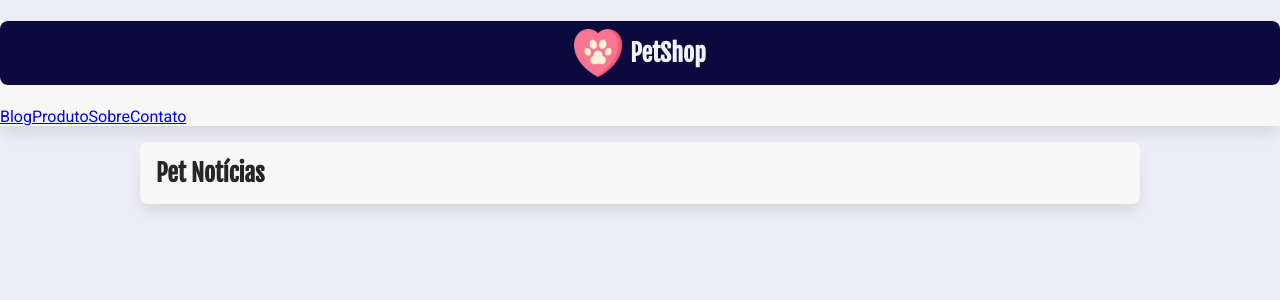
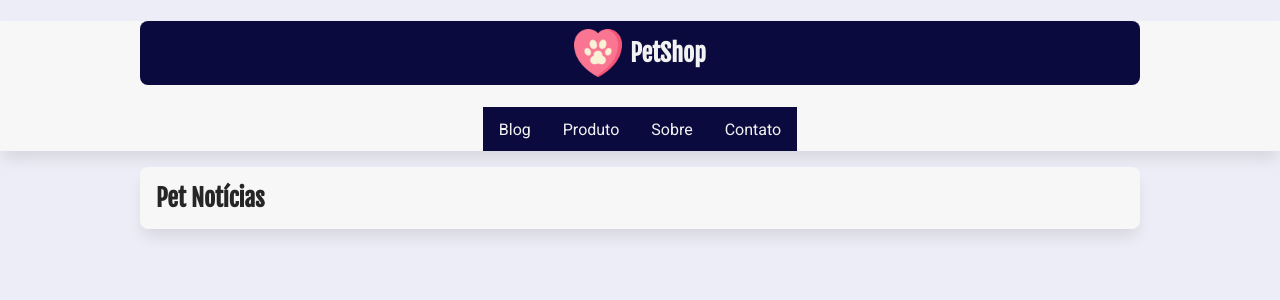
Before and after one commit to AlineMachadoTeixeira/petshop, a Next.js app: page / in a window 1280 px wide. Shown: the top 300 px of the page. Built offline with nearby package versions, Linux system fonts and the light colour scheme.

Commit message:
css do nav e colocando o styledComponents: true, para não dar erro no css

```diff
--- a/next.config.js
+++ b/next.config.js
@@ -1,6 +1,9 @@
 /** @type {import('next').NextConfig} */
 const nextConfig = {
   reactStrictMode: true,
-}
+  compiler: {
+    styledComponents: true,
+  },
+};
 
-module.exports = nextConfig
+module.exports = nextConfig;
--- a/src/components/ui/Cabecalho.jsx
+++ b/src/components/ui/Cabecalho.jsx
@@ -7,6 +7,7 @@ export default function Cabecalho() {
   return (
     //Antes era <header> mudamos por causa do css
     <StyledHeader>
+      <div className="limitador">
         <h1>
           <Link href="/">
             <Image
@@ -19,6 +20,7 @@ export default function Cabecalho() {
           </Link>
         </h1>
         <Menu />
+      </div>
     </StyledHeader>
   );
 }
--- a/src/components/ui/Menu.jsx
+++ b/src/components/ui/Menu.jsx
@@ -1,12 +1,27 @@
 import Link from "next/link";
+import styled from "styled-components"; // puxou do const StyledNav linha 15
 
 export default function Menu() {
   return (
-    <nav>
+    //Antes era <nav> mudamos por causa do css
+    <StyledNav>
       <Link href="/">Blog</Link>
       <Link href="/produtos">Produto</Link>
       <Link href="/sobre">Sobre</Link>
       <Link href="/contato">Contato</Link>
-    </nav>
+    </StyledNav>
   );
 }
+
+const StyledNav = styled.nav`
+  display: flex;
+  justify-content: center;
+  align-items: center;
+
+  a {
+    text-decoration: none;
+    background-color: var(--cor-primaria-fundo);
+    color: var(--cor-primaria);
+    padding: 0.8rem 1rem;
+  }
+`;
```
Also changed, not shown: 1 other file (tests, documents, lock files or other folders). Lines whose indentation alone changed are shown as unchanged.
